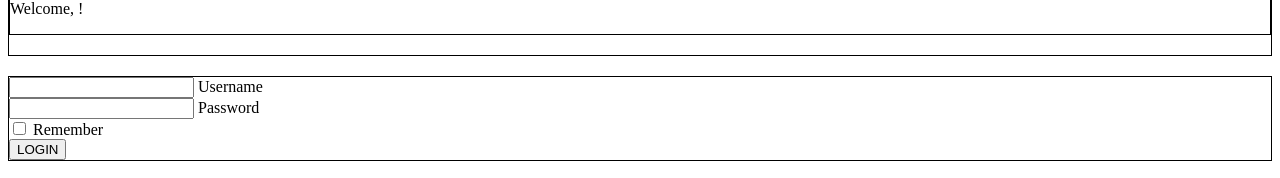
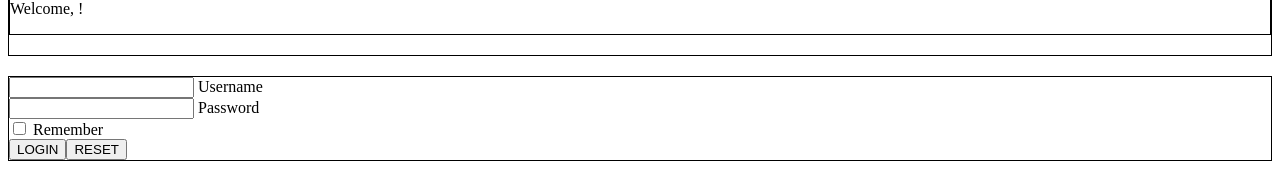
Before and after one commit to darthClara/react-exercises, a React (Create React App) app: page / in a window 1280 px wide. Shown: the part 872-1050 px from the top of the page. Built offline with nearby package versions, Linux system fonts and the light colour scheme.

Commit message:
reset button

```diff
--- a/src/FormsListsAndStyling/Login.js
+++ b/src/FormsListsAndStyling/Login.js
@@ -9,6 +9,7 @@ export default class Login extends React.Component {
     }
 
     handleClick = () => {
+
         if (this.state.pass && this.state.username) {
             this.onLogin(this.state);
         } else {console.log("Inserisci il campo username e password")}
@@ -19,6 +20,7 @@ export default class Login extends React.Component {
     }
 
     handleChange = (e) => {
+
         const value = e.target.value;
         const name = e.target.name;
 
@@ -46,18 +48,19 @@ export default class Login extends React.Component {
 
     render() {
         return (
-            <div style={{ border: "1px solid black", margin: "20px 0px 20px 0px" }}>
-                <input type="text" name="username" value={this.state.value} onChange={this.handleChange}/>
+            <form style={{ border: "1px solid black", margin: "20px 0px 20px 0px" }}>
+                <input type="text" className="formsElements" name="username" value={this.state.value} onChange={this.handleChange}/>
                 <span> Username</span>
                 <br />
-                <input type="password" name="pass" value={this.state.value} onChange={this.handleChange}/>
+                <input type="password" className="formsElements" name="pass" value={this.state.value} onChange={this.handleChange}/>
                 <span> Password</span>
                 <br />
-                <input type="checkbox" name="remember" value={this.state.remember} onChange={this.handleChange}/>
+                <input type="checkbox" className="formsElements" name="remember" value={this.state.remember} onChange={this.handleChange}/>
                 <span> Remember</span>
                 <br />
                 <input type="button" name="login" value="LOGIN" onClick={this.handleClick}/>
-            </div>
+                <input type="reset" name="reset" value="RESET" onClick={this.handleChange}/>
+            </form>
         )
     }
 }
```
